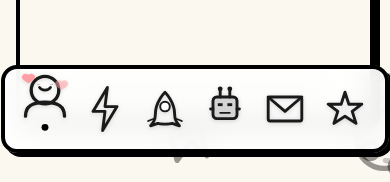
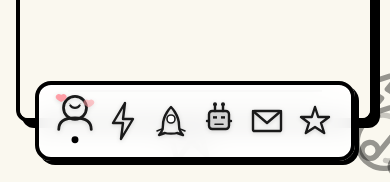
Before and after one commit to Raymart-Leyson/2026-portfolio, a Next.js app: page / in a window 390 px wide. Shown: the part 659-841 px from the top of the page. Built offline with nearby package versions, Linux system fonts and the light colour scheme; no server answers.

Commit message:
mobile responsive

```diff
--- a/app/page.tsx
+++ b/app/page.tsx
@@ -54,7 +54,7 @@ export default function Home() {
         {/* Main Desktop Window */}
         <WindowFrame
           title={`Portfolio.exe - [${activeSection.toUpperCase()}]`}
-          className="w-full max-w-6xl h-[85vh] flex flex-col shadow-2xl z-10"
+          className="w-full max-w-6xl h-[85svh] flex flex-col shadow-2xl z-10"
         >
           {/* Scrollable Content Area */}
           <div
--- a/components/DoodleDock.tsx
+++ b/components/DoodleDock.tsx
@@ -1,7 +1,7 @@
 "use client";
 
 import { motion, useReducedMotion } from "framer-motion";
-import { useState, useEffect } from "react";
+import { useState, useEffect, useRef } from "react";
 import { AboutDoodle } from "./doodles/AboutDoodle";
 import { SkillsDoodle } from "./doodles/SkillsDoodle";
 import { ProjectsDoodle } from "./doodles/ProjectsDoodle";
@@ -28,6 +28,7 @@ const dockItems: { key: SectionKey; label: string; Icon: React.FC<{ className?:
 const DoodleDock = ({ activeSection, onSectionChange }: DoodleDockProps) => {
     const [playingItem, setPlayingItem] = useState<SectionKey | null>(null);
     const shouldReduceMotion = useReducedMotion();
+    const dockRef = useRef<HTMLDivElement>(null);
 
     useEffect(() => {
         const handleGlobalClick = () => setPlayingItem(null);
@@ -36,15 +37,19 @@ const DoodleDock = ({ activeSection, onSectionChange }: DoodleDockProps) => {
     }, []);
 
     return (
+        <div className="fixed bottom-6 left-0 right-0 z-50 flex justify-center px-4 pointer-events-none">
             <motion.div
+                ref={dockRef}
                 initial={{ y: 100, opacity: 0 }}
                 animate={{ y: 0, opacity: 1 }}
                 transition={{ delay: 0.5, type: "spring", stiffness: 200 }}
-            className="fixed bottom-8 left-1/2 -translate-x-1/2 z-50
-                 flex items-center gap-3 md:gap-6 p-4
+                className="pointer-events-auto
+                     flex items-center gap-2 md:gap-6 p-4 md:p-4
                      bg-surface/90 backdrop-blur-md
                      border-4 border-border-main rounded-2xl
-                 shadow-sticker"
+                     shadow-sticker
+                     overflow-x-auto no-scrollbar max-w-full
+                     "
                 role="navigation"
                 aria-label="Main Navigation"
                 onClick={(e) => e.stopPropagation()} // Prevent dock clicks from clearing state
@@ -59,7 +64,6 @@ const DoodleDock = ({ activeSection, onSectionChange }: DoodleDockProps) => {
                             onClick={(e) => {
                                 onSectionChange(item.key);
                                 setPlayingItem(item.key);
-                            // On mobile, this click persists 'isPlaying' until outside click
                             }}
                             onPointerEnter={(e) => {
                                 if (e.pointerType === 'mouse') setPlayingItem(item.key);
@@ -69,15 +73,15 @@ const DoodleDock = ({ activeSection, onSectionChange }: DoodleDockProps) => {
                             }}
                             variants={{
                                 idle: { y: 0, scale: 1, filter: "grayscale(100%)" },
-                            hover: { y: -15, scale: 1.15, filter: "grayscale(0%)" },
+                                hover: { y: -10, scale: 1.15, filter: "grayscale(0%)" },
                                 reducedActive: { y: 0, scale: 1, filter: "grayscale(0%)" }
                             }}
                             initial="idle"
                             animate={(isActive || isPlaying) ? (shouldReduceMotion ? "reducedActive" : "hover") : "idle"}
                             whileTap={{ scale: 0.9 }}
                             className={`
-              relative group
-              w-12 h-12 md:w-14 md:h-14
+              relative group shrink-0
+              w-10 h-10 sm:w-12 sm:h-12 md:w-14 md:h-14
               flex items-center justify-center
               focus:outline-none
             `}
@@ -85,7 +89,7 @@ const DoodleDock = ({ activeSection, onSectionChange }: DoodleDockProps) => {
                             aria-current={isActive ? "page" : undefined}
                         >
                             {/* Tooltip / Label */}
-                        <span className="absolute -top-10 bg-black text-white text-xs px-2 py-1 rounded opacity-0 group-hover:opacity-100 transition-opacity whitespace-nowrap pointer-events-none">
+                            <span className="hidden md:block absolute -top-12 bg-black text-white text-xs px-2 py-1 rounded opacity-0 group-hover:opacity-100 transition-opacity whitespace-nowrap pointer-events-none z-50">
                                 {item.label}
                             </span>
 
@@ -103,6 +107,7 @@ const DoodleDock = ({ activeSection, onSectionChange }: DoodleDockProps) => {
                     );
                 })}
             </motion.div>
+        </div>
     );
 };
 
--- a/components/sections/ExtrasSection.tsx
+++ b/components/sections/ExtrasSection.tsx
@@ -32,7 +32,7 @@ export default function ExtrasSection() {
                             initial="hidden"
                             animate="visible"
                             exit={{ opacity: 0, y: -20 }}
-                            className="grid grid-cols-2 gap-8 w-full max-w-2xl"
+                            className="grid grid-cols-1 md:grid-cols-2 gap-8 w-full max-w-2xl"
                         >
                             {/* Music Launcher */}
                             <motion.button
```
Lines whose indentation alone changed are shown as unchanged.
